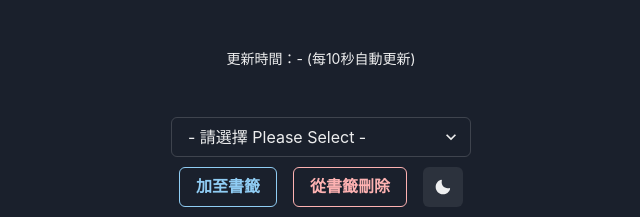
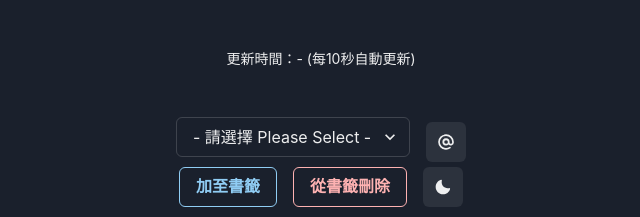
Before and after one commit to LaurenceLungo/Light-Rail-Radar, a React (Create React App) app: page / in a window 1280 px wide. Shown: the top 217 px of the page, without its empty margins (319-959 px from the left). Built offline with nearby package versions, Linux system fonts and the light colour scheme.

Commit message:
geolocation test

```diff
--- a/src/components/footer/footer.js
+++ b/src/components/footer/footer.js
@@ -1,13 +1,16 @@
 import classes from "./footer.module.css";
-import { Circle, Box } from "@chakra-ui/react"
+import { Circle, Box, IconButton, HStack, VStack } from "@chakra-ui/react";
 import StationMenu from "./stationMenu/stationMenu";
 import FavStations from "./favStations/favStations";
-import { useState } from "react";
+import { useState, useEffect } from "react";
+import config from "../../config";
+import { AtSignIcon } from "@chakra-ui/icons";
 
 function Footer(props) {
 
     const [currentStation, setCurrentStation] = useState(null);
     const [selectedStation, setSelectedStation] = useState("unselected");
+    const [error, setError] = useState(null);
 
     function stationMenuCallback(e) {
         setCurrentStation(e.currentTarget.value);
@@ -16,15 +19,78 @@ function Footer(props) {
 
     function favStationCallback(station) {
         setCurrentStation(station);
-        setSelectedStation(station);
         props.callback(station);
     }
 
+    function getNearestStation(userLat, userLong, stations) {
+        let nearestStation = null;
+        let minDistance = Infinity;
+
+        function haversine(lat1, lon1, lat2, lon2) {
+            const toRad = (angle) => (angle * Math.PI) / 180;
+            const R = 6371; // Earth's radius in km
+            const dLat = toRad(lat2 - lat1);
+            const dLon = toRad(lon2 - lon1);
+            const a =
+                Math.sin(dLat / 2) * Math.sin(dLat / 2) +
+                Math.cos(toRad(lat1)) * Math.cos(toRad(lat2)) *
+                Math.sin(dLon / 2) * Math.sin(dLon / 2);
+            const c = 2 * Math.atan2(Math.sqrt(a), Math.sqrt(1 - a));
+            return R * c; // Distance in km
+        }
+
+        for (const stationKey in stations) {
+            const { lat, long } = stations[stationKey];
+            const distance = haversine(userLat, userLong, lat, long);
+
+            if (distance < minDistance) {
+                minDistance = distance;
+                nearestStation = stationKey;
+            }
+        }
+
+        return nearestStation;
+    }
+
+    function requestLocation() {
+        if ("geolocation" in navigator) {
+            navigator.geolocation.getCurrentPosition(
+                (position) => {
+                    const nearestStation = getNearestStation(
+                        position.coords.latitude,
+                        position.coords.longitude,
+                        config.stationName
+                    );
+                    favStationCallback(nearestStation);
+                },
+                (err) => {
+                    setError(err.message);
+                    if (err.code === 1) {
+                        alert("Location access is blocked. Enable it in: Settings > Safari > Location > Set to 'Ask' or 'Allow'");
+                    }
+                }
+            );
+        } else {
+            setError("Geolocation not supported.");
+        }
+    }
+
+    useEffect(() => {
+        if (currentStation) {
+            setSelectedStation(currentStation);
+        }
+    }, [currentStation]);
+
     return (
         <Box className={classes.footer}>
-            <Circle>
-                <StationMenu callback={stationMenuCallback} selected={selectedStation} />
-            </Circle>
+            <VStack spacing={4}>
+                <HStack spacing={4}>
+                    <Circle>
+                        <StationMenu callback={stationMenuCallback} selected={selectedStation} />
+                    </Circle>
+                    <IconButton onClick={requestLocation} icon={<AtSignIcon />} />
+                </HStack>
+            </VStack>
             <FavStations currentStation={currentStation} callback={favStationCallback} />
         </Box>
     )
--- a/src/config.js
+++ b/src/config.js
@@ -1,75 +1,13 @@
 var config = {
     stationName: {
-        "15":{"name":"蝴蝶Butterfly","zone":"1"},
-        "260":{"name":"豐景園Goodview Garden","zone":"1"},
-        "20":{"name":"輕鐵車廠Light Rail Depot","zone":"1"},
-        "30":{"name":"龍門Lung Mun","zone":"1"},
-        "10":{"name":"美樂Melody Garden","zone":"1"},
-        "920":{"name":"三聖Sam Shing","zone":"1"},
-        "240":{"name":"兆禧Siu Hei","zone":"1"},
-        "265":{"name":"兆麟Siu Lun","zone":"1"},
-        "1":{"name":"屯門碼頭Tuen Mun Ferry Pier","zone":"1"},
-        "250":{"name":"屯門泳池Tuen Mun Swimming Pool","zone":"1"},
-        "80":{"name":"澤豐Affluence","zone":"2"},
-        "75":{"name":"蔡意橋Choy Yee Bridge","zone":"2"},
-        "70":{"name":"河田Ho Tin","zone":"2"},
-        "310":{"name":"何福堂Hoh Fuk Tong","zone":"2"},
-        "60":{"name":"建安Kin On","zone":"2"},
-        "200":{"name":"鳴琴Ming Kum","zone":"2"},
-        "230":{"name":"銀圍Ngan Wai","zone":"2"},
-        "270":{"name":"安定On Ting","zone":"2"},
-        "330":{"name":"景峰Prime View","zone":"2"},
-        "300":{"name":"杯渡Pui To","zone":"2"},
-        "320":{"name":"新墟San Hui","zone":"2"},
-        "180":{"name":"山景（北）Shan King (North)","zone":"2"},
-        "190":{"name":"山景（南）Shan King (South)","zone":"2"},
-        "170":{"name":"石排Shek Pai","zone":"2"},
-        "212":{"name":"大興（北）Tai Hing (North)","zone":"2"},
-        "220":{"name":"大興（南）Tai Hing (South)","zone":"2"},
-        "280":{"name":"市中心Town Centre","zone":"2"},
-        "40":{"name":"青山村Tsing Shan Tsuen","zone":"2"},
-        "50":{"name":"青雲Tsing Wun","zone":"2"},
-        "295":{"name":"屯門Tuen Mun","zone":"2"},
-        "275":{"name":"友愛Yau Oi","zone":"2"},
-        "120":{"name":"青松Ching Chung","zone":"3"},
-        "370":{"name":"鍾屋村Chung Uk Tsuen","zone":"3"},
-        "340":{"name":"鳳地Fung Tei","zone":"3"},
-        "110":{"name":"麒麟Kei Lun","zone":"3"},
-        "130":{"name":"建生Kin Sang","zone":"3"},
-        "350":{"name":"藍地Lam Tei","zone":"3"},
-        "150":{"name":"良景Leung King","zone":"3"},
-        "360":{"name":"泥圍Nai Wai","zone":"3"},
-        "160":{"name":"新圍San Wai","zone":"3"},
-        "100":{"name":"兆康Siu Hong","zone":"3"},
-        "140":{"name":"田景Tin King","zone":"3"},
-        "90":{"name":"屯門醫院Tuen Mun Hospital","zone":"3"},
-        "490":{"name":"翠湖Chestwood","zone":"4"},
-        "455":{"name":"銀座Ginza","zone":"4"},
-        "425":{"name":"坑尾村Hang Mei Tsuen","zone":"4"},
-        "380":{"name":"洪水橋Hung Shui Kiu","zone":"4"},
-        "448":{"name":"樂湖Locwood","zone":"4"},
-        "400":{"name":"屏山Ping Shan","zone":"4"},
-        "460":{"name":"天瑞Tin Shui","zone":"4"},
-        "430":{"name":"天水圍Tin Shui Wai","zone":"4"},
-        "435":{"name":"天慈Tin Tsz","zone":"4"},
-        "500":{"name":"天榮Tin Wing","zone":"4"},
-        "450":{"name":"天湖Tin Wu","zone":"4"},
-        "445":{"name":"天耀Tin Yiu","zone":"4"},
-        "390":{"name":"塘坊村Tong Fong Tsuen","zone":"4"},
-        "570":{"name":"豐年路Fung Nin Road","zone":"5"},
-        "580":{"name":"康樂路Hong Lok Road","zone":"5"},
-        "560":{"name":"水邊圍Shui Pin Wai","zone":"5"},
-        "590":{"name":"大棠路Tai Tong Road","zone":"5"},
-        "600":{"name":"元朗Yuen Long","zone":"5"},
-        "468":{"name":"頌富Chung Fu","zone":"5A"},
-        "480":{"name":"天富Tin Fu","zone":"5A"},
-        "540":{"name":"天恆Tin Heng","zone":"5A"},
-        "520":{"name":"天秀Tin Sau","zone":"5A"},
-        "550":{"name":"天逸Tin Yat","zone":"5A"},
-        "510":{"name":"天悅Tin Yuet","zone":"5A"},
-        "530":{"name":"濕地公園Wetland Park","zone":"5A"},
-        "385":{"name":"洪天路緊急月台Hung Tin Road Emergency Platform","zone":"緊急月台"}
-    },
+    "15": {"name": "蝴蝶Butterfly", "zone": "1", "lat": 22.37814, "long": 113.96174},
+    "260": {"name": "豐景園Goodview Garden", "zone": "1", "lat": 22.38331, "long": 113.97304},
+    "20": {"name": "輕鐵車廠Light Rail Depot", "zone": "1", "lat": 22.38183, "long": 113.96337},
+    "30": {"name": "龍門Lung Mun", "zone": "1", "lat": 22.38527, "long": 113.96504},
+    "10": {"name": "美樂Melody Garden", "zone": "1", "lat": 22.37507, "long": 113.9612},
+    "920": {"name": "三聖Sam Shing", "zone": "1", "lat": 22.3825, "long": 113.97676},
+    "240": {"name": "兆禧Siu Hei", "zone": "1", "lat": 22.37525, "long": 113.96689}
+},
     etaURL: "https://rt.data.gov.hk/v1/transport/mtr/lrt/getSchedule",
     refreshInterval: 15000,
     refreshIntervalSec: "10"
```
